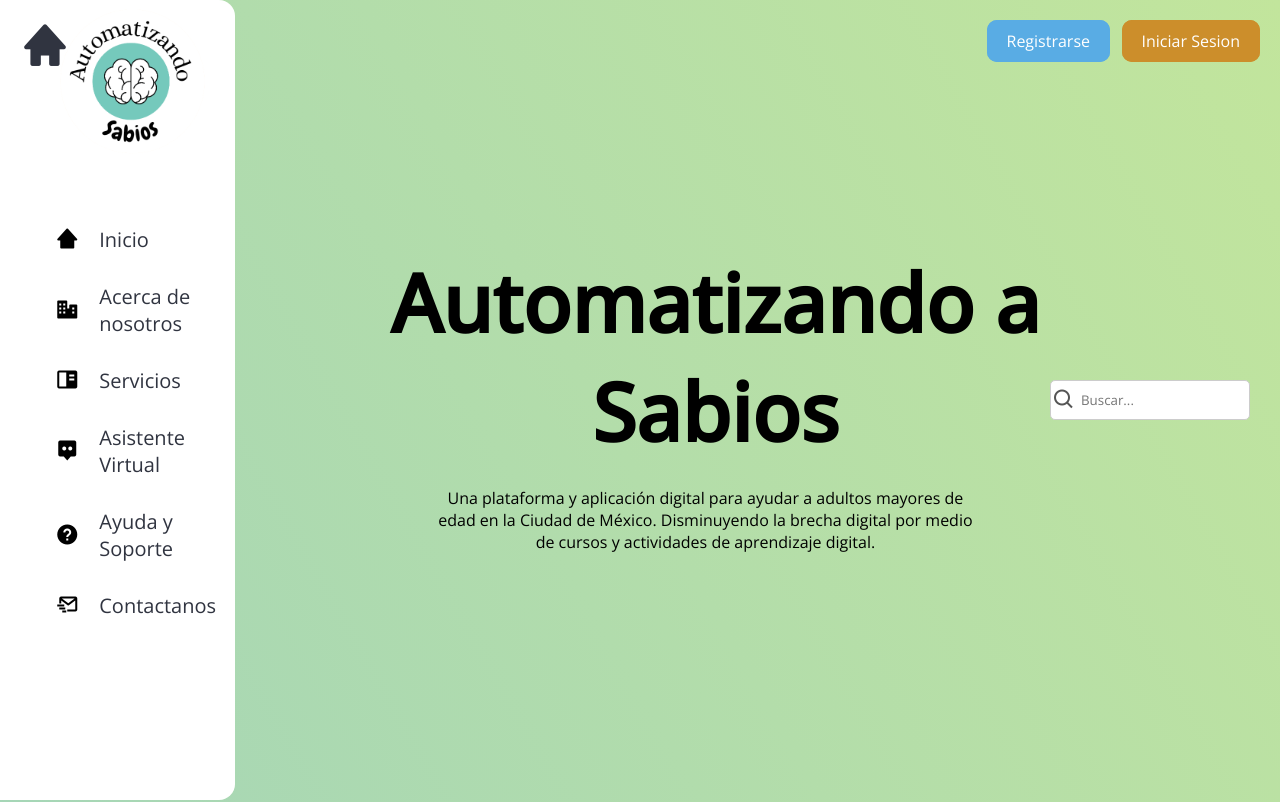
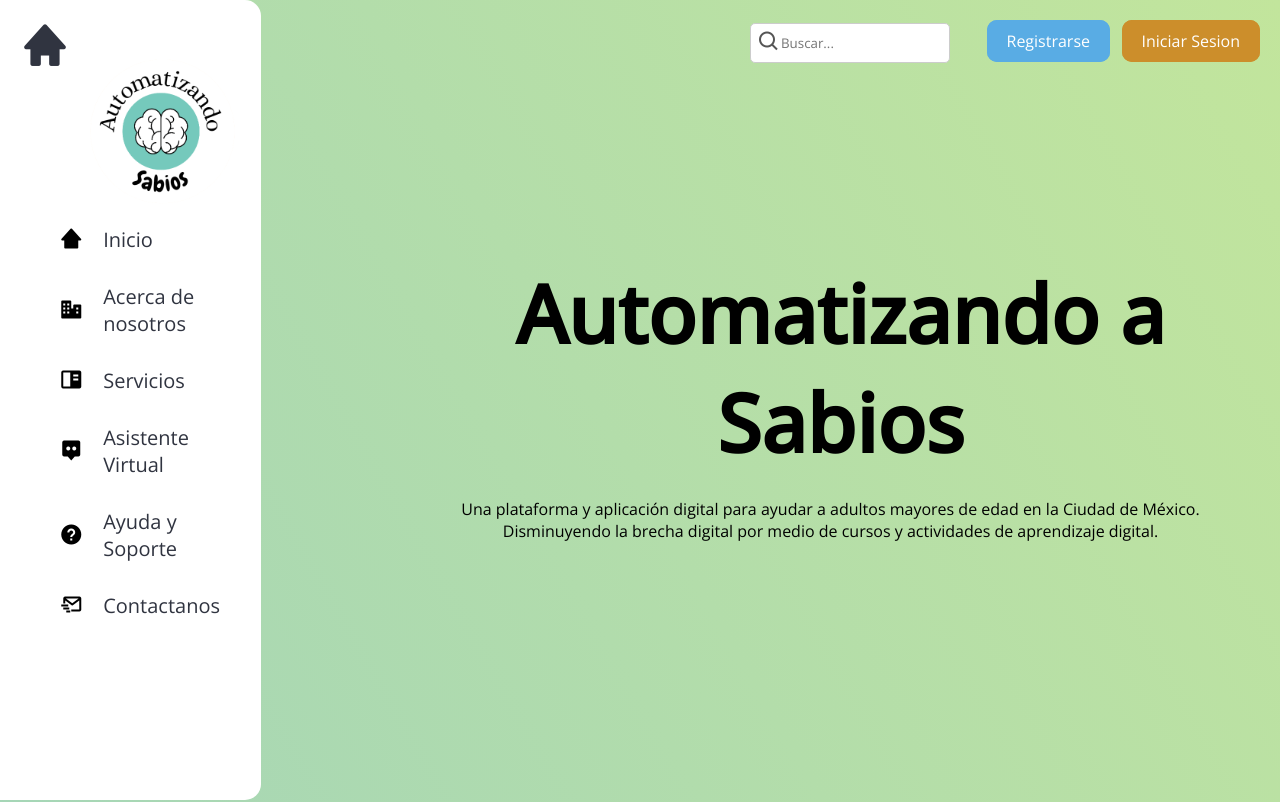
Before and after one commit to richglez/richglez.github.io, a plain HTML site: page index.html in a window 1280 px wide. Shown: the top 802 px of the page. Drawn offline with nearby package versions, Linux system fonts and the light colour scheme; a script that the page names is missing.

Commit message:
Prototipo (v2.2 Release)

```diff
--- a/index.html
+++ b/index.html
@@ -223,7 +223,7 @@
 
           <!--Vision-->
           <p id="subtitulo-vision">
-            <i class="fa-solid fa-heart" id="icono"></i>
+            <i class="fa-solid fa-eye" id="icono"></i>
             <strong>Vision:</strong>
           </p>
 
--- a/styles.css
+++ b/styles.css
@@ -19,8 +19,8 @@ header {
 /* _____________LOGO___________________ */
 .logo {
   position: absolute;
-  top: 0;
-  left: 50px;
+  top: 50px;
+  left: 80px;
   height: 160px;
 }
 
@@ -104,9 +104,10 @@ header {
 
 /*_______________________Estilos para la barra de búsqueda_______________________ */
 #home .search-bar {
-  display: flex;
-  align-items: center;
-  margin-right: 20px; /* Espacio entre la barra de búsqueda y los botones */
+  position: fixed;
+  top: 23px; /* Ajusta la distancia desde la parte superior */
+  right: 320px; /* Ajusta la distancia desde la derecha */
+  display: inline-block;
 }
 
 #home .search-bar #textbox {
@@ -121,7 +122,7 @@ header {
 /*icono de busqueda */
 #home .search-bar #icono_busqueda {
   position: absolute;
-  padding: 2px;
+  padding: 7px;
   color: #555;
 }
 
```
Also changed, not shown: quienes-somos.txt (added).
